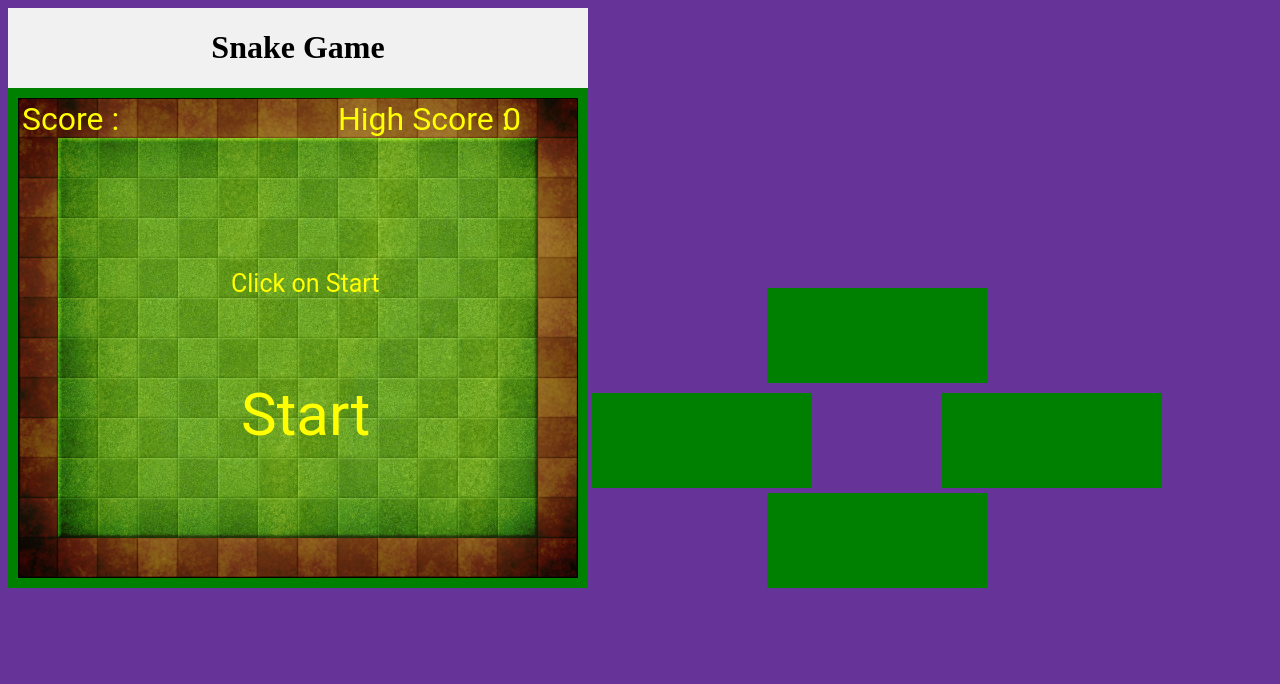
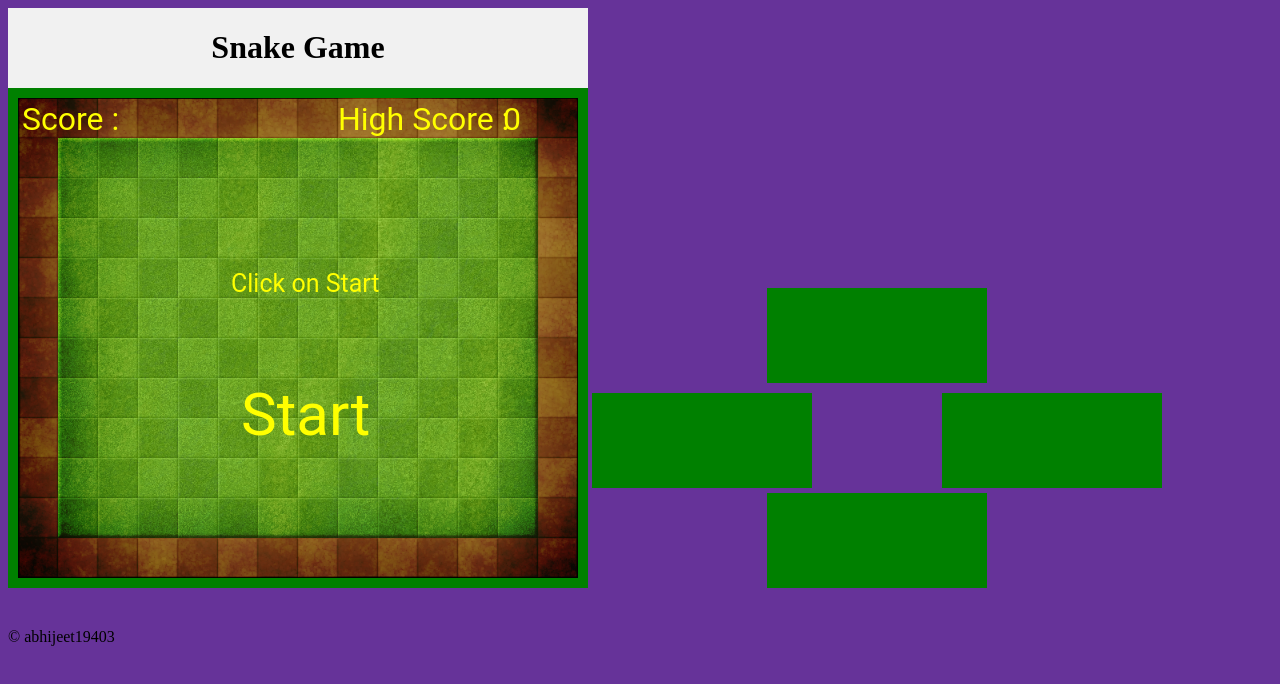
Before and after one commit to Abhijeet145/Snake-game, a plain HTML site: page index.html in a window 1280 px wide. Drawn offline with Linux system fonts and the light colour scheme.

Commit message:
Update index.html

```diff
--- a/index.html
+++ b/index.html
@@ -19,7 +19,7 @@
 Your browser does not support the canvas element.
 </canvas>
     </div>
-
+ <div id="footer"><br><br> &copy abhijeet19403</div>
 
     <script src="snake.js"></script>
 </body>
```
